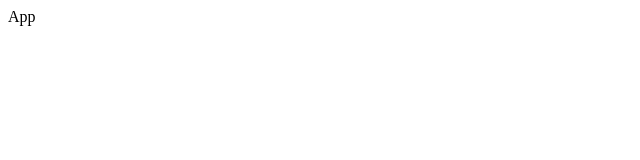
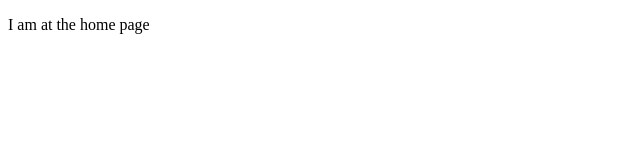
Before and after one commit to helenemartin/actions-speak-louder-than-emojis, a React (Create React App) app: page / in a window 1280 px wide. Shown: the top 160 px of the page, without its empty margins (0-640 px from the left). Built offline with nearby package versions, Linux system fonts and the light colour scheme.

Commit message:
Set up index, create Router and switch function in app.js

```diff
--- a/public/index.html
+++ b/public/index.html
@@ -24,7 +24,7 @@
       work correctly both with client-side routing and a non-root public URL.
       Learn how to configure a non-root public URL by running `npm run build`.
     -->
-    <title>React App</title>
+    <title>Actions Speak Louder Than Emojis</title>
   </head>
   <body>
     <noscript>You need to enable JavaScript to run this app.</noscript>
--- a/src/App.js
+++ b/src/App.js
@@ -1,7 +1,29 @@
 import React from 'react';
+import { BrowserRouter as Router, Switch } from 'react-router-dom';
+import { Route } from 'react-router-dom';
 
-const App = () => {
-    return <div>App</div>;
-};
+export default function App() {
+    return (
+        <Router>
+            <switch>
+                <Route path="/campains">
+                    <p> I am at the campains page</p>
+                </Route>
+                <Route path="/signin">
+                    <p> I am at the signin page</p>
+                </Route>
 
-export default App;
+                <Route path="/fqa">
+                    <p> I am at the fqa page</p>
+                </Route>
+                <Route path="/about">
+                    <p> I am at the about page</p>
+                </Route>
+
+                <Route path="/">
+                    <p> I am at the home page</p>
+                </Route>
+            </switch>
+        </Router>
+    );
+}
--- a/src/index.js
+++ b/src/index.js
@@ -1,6 +1,5 @@
 import React from 'react';
-import ReactDom from 'react-dom';
-
+import ReactDom from 'react-dom'
 import App from './App';
 
 const root = document.getElementById('root');
```
